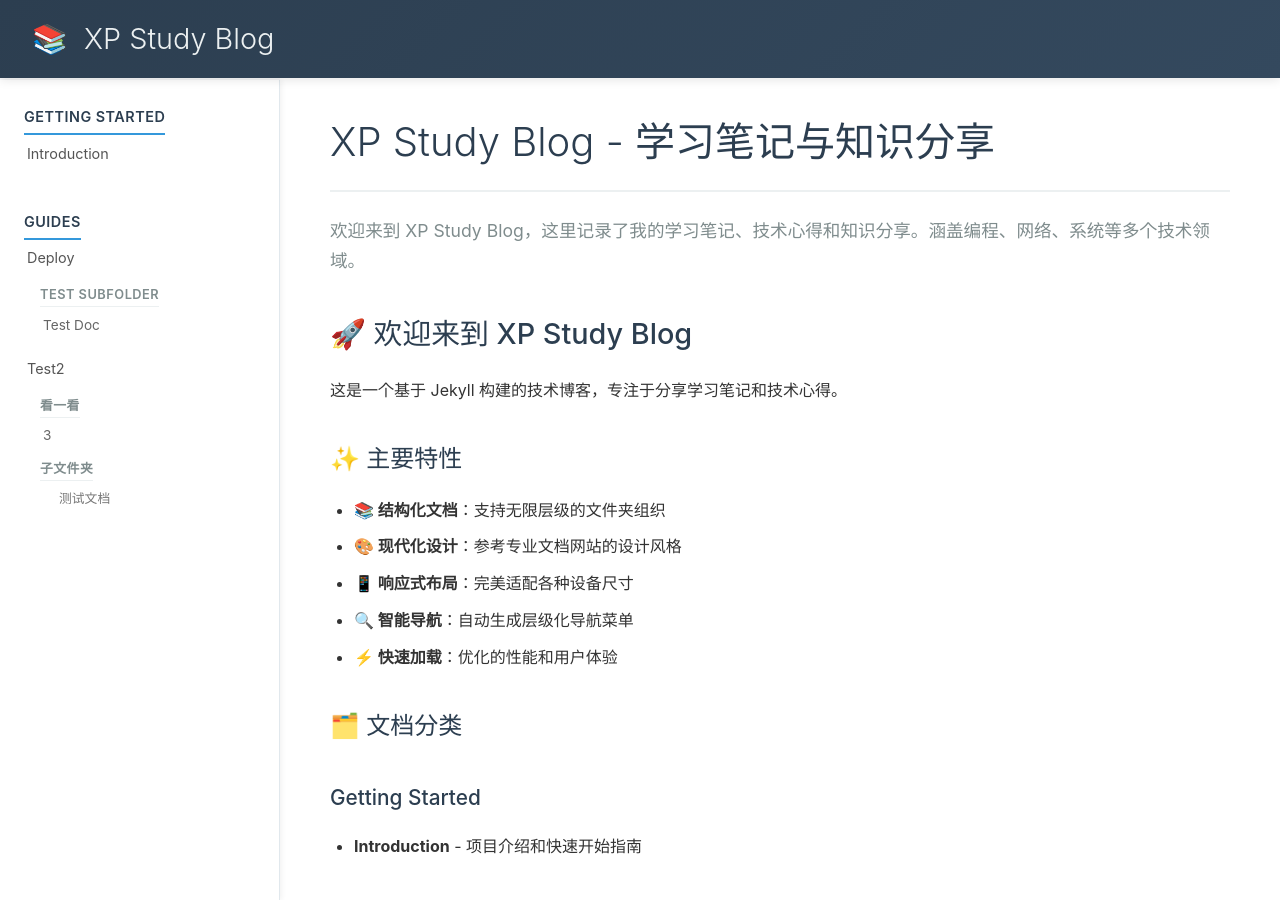
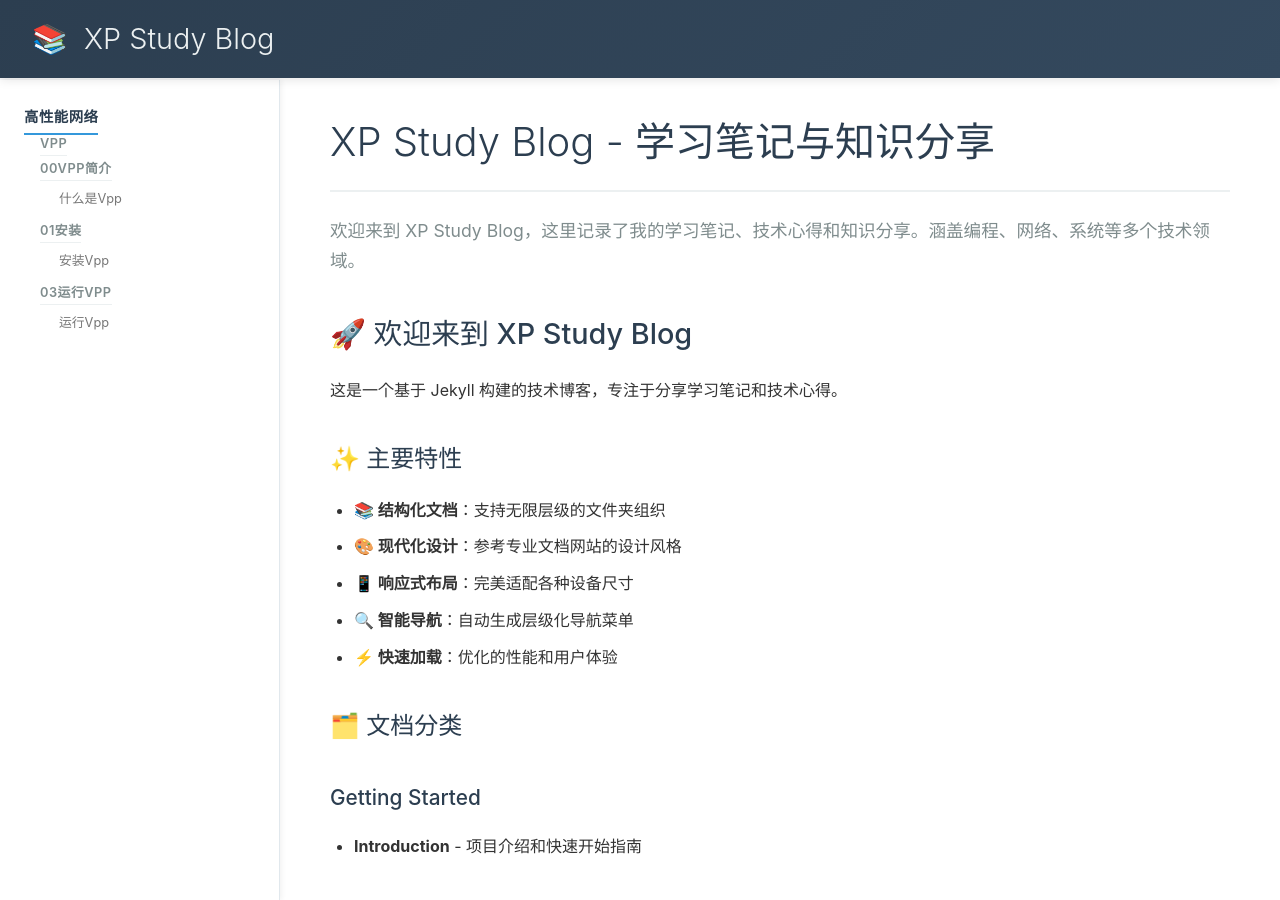
Before and after one commit to Oreoxp/xp_study_blog, a Jekyll site: the page built from index.md, in a window 1280 px wide and 900 px high. Built offline with Jekyll 4.4.1, drawn with Linux system fonts in a browser that asks for light colours.

Commit message:
新增VSCode设置文件以自定义Google Test的颜色显示，并更新导航结构，优化高性能网络文档的分类和链接，确保内容清晰易读。

```diff
--- a/_data/navigation.yml
+++ b/_data/navigation.yml
@@ -1,22 +1,16 @@
-- title: Getting Started
+- title: 高性能网络
   children:
-  - title: Introduction
-    url: /docs/getting-started/introduction/
-- title: Guides
-  children:
-  - title: Deploy
-    url: /docs/guides/deploy/
-  - title: Test Subfolder
+  - title: Vpp
     children:
-    - title: Test Doc
-      url: /docs/guides/test-subfolder/test-doc/
-  - title: Test2
-    url: /docs/guides/test2/
-  - title: 看一看
-    children:
-    - title: '3'
-      url: /docs/guides/看一看/3/
-    - title: 子文件夹
+    - title: 00Vpp简介
       children:
-      - title: 测试文档
-        url: /docs/guides/看一看/子文件夹/测试文档/
+      - title: 什么是Vpp
+        url: /docs/高性能网络/VPP/00VPP简介/什么是vpp/
+    - title: 01安装
+      children:
+      - title: 安装Vpp
+        url: /docs/高性能网络/VPP/01安装/安装vpp/
+    - title: 03运行Vpp
+      children:
+      - title: 运行Vpp
+        url: /docs/高性能网络/VPP/03运行vpp/运行vpp/
```
